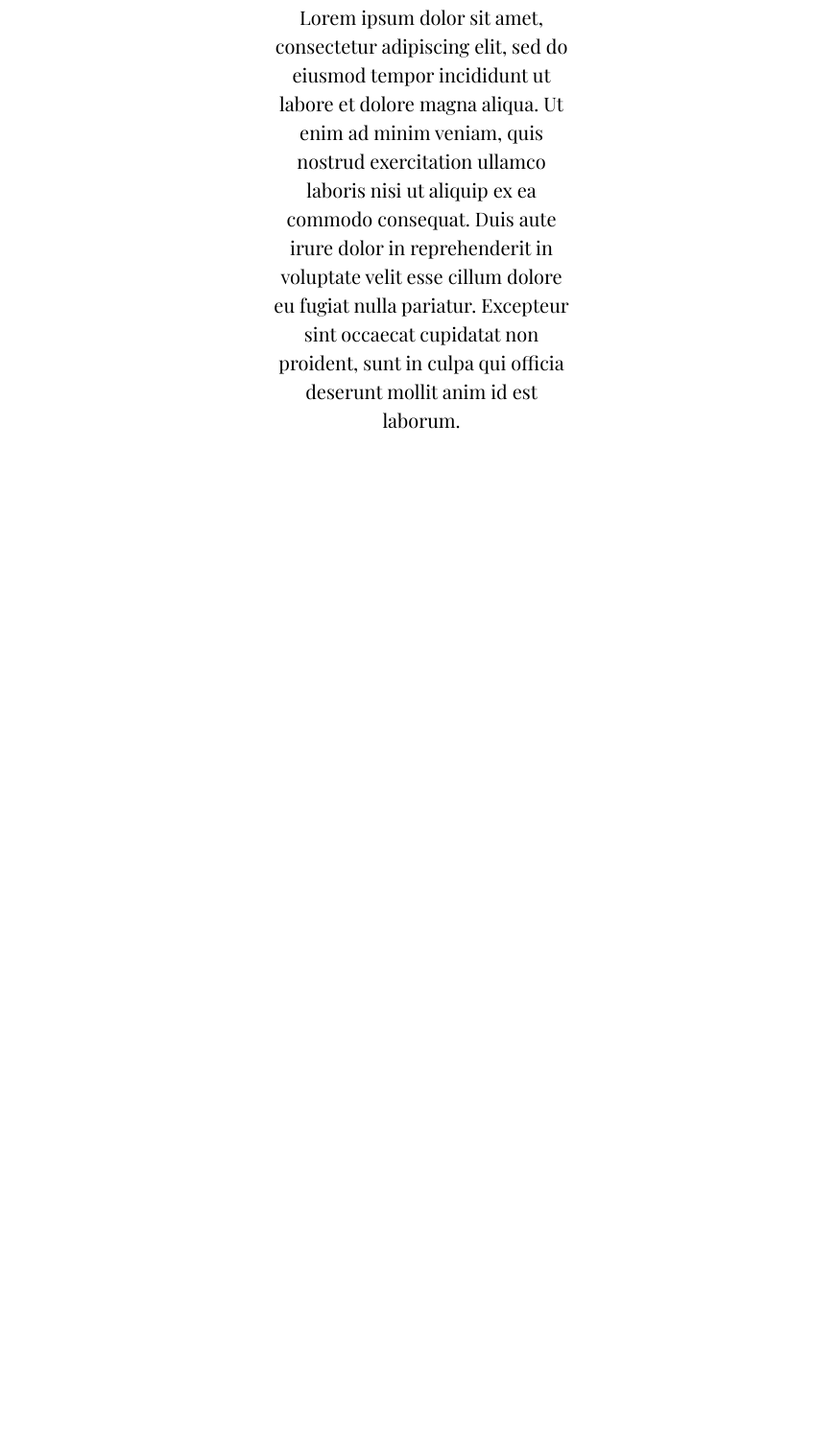
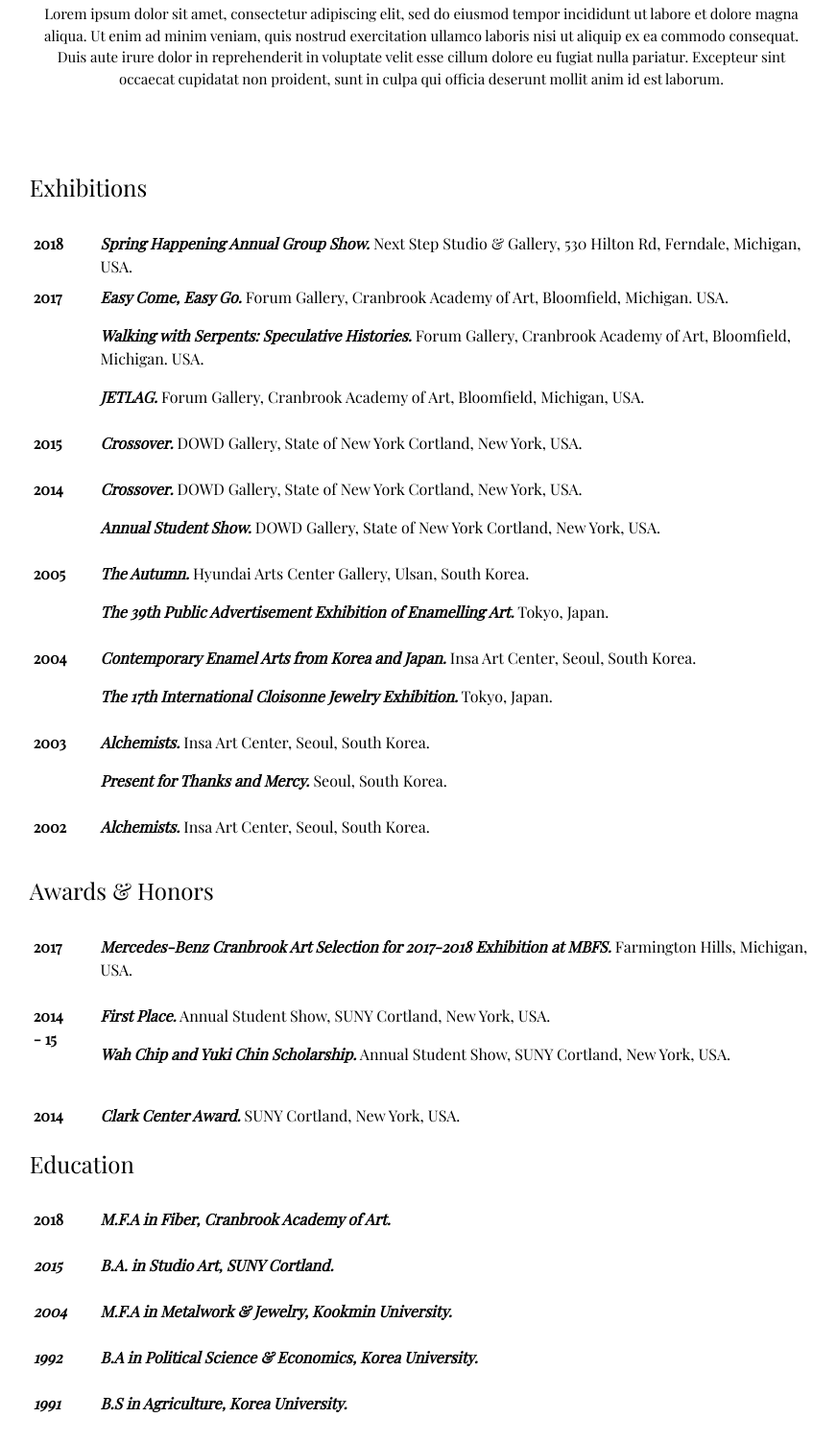
Before and after one commit to kimjisang/kimjisang.github.io, a website: page about.html in a window 1280 px wide. Shown: the part 300-1802 px from the top of the page at 96% size, without its empty margins (201-1073 px from the left). Before the commit the page ends 809 px from the top, so only its background shows below. Drawn offline with nearby package versions, Linux system fonts and the light colour scheme.

Commit message:
updated about page with CV info

```diff
--- a/about.html
+++ b/about.html
@@ -49,15 +49,107 @@
   <!-- Page Content -->
   <div class="container">
     <div class="row">
-      <div class="col-sm text-center"></div>
-      <div class="col-sm text-center">
-        <h3 class="mt-5">About</h1>
+      <div class="col-lg-10 text-center" style="margin-left: auto;margin-right: auto;">
+        <h3 class="mt-5">About</h3>
             <br/><br/><br/>
         <ul class="list-unstyled">
           <li>Lorem ipsum dolor sit amet, consectetur adipiscing elit, sed do eiusmod tempor incididunt ut labore et dolore magna aliqua. Ut enim ad minim veniam, quis nostrud exercitation ullamco laboris nisi ut aliquip ex ea commodo consequat. Duis aute irure dolor in reprehenderit in voluptate velit esse cillum dolore eu fugiat nulla pariatur. Excepteur sint occaecat cupidatat non proident, sunt in culpa qui officia deserunt mollit anim id est laborum.</li>
         </ul>
       </div>
-      <div class="col-sm text-center"></div>
+    </div>
+    <br/><br/><br/>
+    <div class = "row">
+        <div class="col-lg-10"  style="margin-left: auto;margin-right: auto;">
+
+        <h4>Exhibitions</h4>
+        <br/>
+        <dl class="row">
+            <dt class="col-sm-1">2018</dt>
+            <dd class="col-sm-11"><b><i>Spring Happening Annual Group Show.</i></b> Next Step Studio & Gallery, 530 Hilton Rd, Ferndale, Michigan, USA.</dd>
+
+            <dt class="col-sm-1">2017</dt>
+            <dd class="col-sm-11">
+              <p><b><i>Easy Come, Easy Go.</i></b> Forum Gallery, Cranbrook Academy of Art, Bloomfield, Michigan. USA.</p>
+              <p><b><i>Walking with Serpents: Speculative Histories.</i></b> Forum Gallery, Cranbrook Academy of Art, Bloomfield, Michigan. USA.</p>
+              <p><b><i>JETLAG.</i></b> Forum Gallery, Cranbrook Academy of Art, Bloomfield, Michigan, USA.</p>
+            </dd>
+
+            <dt class="col-sm-1">2015</dt>
+            <dd class="col-sm-11">
+              <p><b><i>Crossover.</i></b> DOWD Gallery, State of New York Cortland, New York, USA.</p>
+            </dd>
+
+            <dt class="col-sm-1">2014</dt>
+            <dd class="col-sm-11">
+              <p><b><i>Crossover.</i></b> DOWD Gallery, State of New York Cortland, New York, USA.</p>
+              <p><b><i>Annual Student Show.</i></b> DOWD Gallery, State of New York Cortland, New York, USA.</p>
+            </dd>
+
+            <dt class="col-sm-1">2005</dt>
+            <dd class="col-sm-11">
+              <p><b><i>The Autumn.</i></b> Hyundai Arts Center Gallery, Ulsan, South Korea.</p>
+              <p><b><i>The 39th Public Advertisement Exhibition of Enamelling Art.</i></b> Tokyo, Japan.</p>
+            </dd>
+
+            <dt class="col-sm-1">2004</dt>
+            <dd class="col-sm-11">
+              <p><b><i>Contemporary Enamel Arts from Korea and Japan.</i></b> Insa Art Center, Seoul, South Korea.</p>
+              <p><b><i>The 17th International Cloisonne Jewelry Exhibition.</i></b> Tokyo, Japan.</p>
+            </dd>
+
+            <dt class="col-sm-1">2003</dt>
+            <dd class="col-sm-11">
+              <p><b><i>Alchemists.</i></b> Insa Art Center, Seoul, South Korea.</p>
+              <p><b><i>Present for Thanks and Mercy.</i></b> Seoul, South Korea.</p>
+            </dd>
+
+            <dt class="col-sm-1">2002</dt>
+            <dd class="col-sm-11">
+              <p><b><i>Alchemists.</i></b> Insa Art Center, Seoul, South Korea.</p>
+            </dd>
+          </dl>
+
+          <h4>Awards & Honors</h4>
+          <br/>
+          <dl class="row">
+              <dt class="col-sm-1">2017</dt>
+              <dd class="col-sm-11"><b><i>Mercedes-Benz Cranbrook Art Selection for 2017-2018 Exhibition at MBFS.</i></b> Farmington Hills, Michigan, USA.</dd>
+          </dl>
+          <dl class="row">
+              <dt class="col-sm-1">2014 - 15</dt>
+              <dd class="col-sm-11">
+                  <p><b><i>First Place.</i></b> Annual Student Show, SUNY Cortland, New York, USA.</p>
+                  <p><b><i>Wah Chip and Yuki Chin Scholarship.</i></b> Annual Student Show, SUNY Cortland, New York, USA.</p>
+              </dd>
+          </dl>
+          <dl class="row">
+              <dt class="col-sm-1">2014</dt>
+              <dd class="col-sm-11"><b><i>Clark Center Award.</i></b> SUNY Cortland, New York, USA.</dd>
+          </dl>
+
+          <h4>Education</h4>
+          <br/>
+          <dl class="row">
+              <dt class="col-sm-1">2018</dt>
+              <dd class="col-sm-11"><b><i>M.F.A in Fiber, Cranbrook Academy of Art.</dd>
+          </dl>
+          <dl class="row">
+              <dt class="col-sm-1">2015</dt>
+              <dd class="col-sm-11"><b><i>B.A. in Studio Art, SUNY Cortland.</dd>
+          </dl>
+          <dl class="row">
+              <dt class="col-sm-1">2004</dt>
+              <dd class="col-sm-11"><b><i>M.F.A in Metalwork & Jewelry, Kookmin University.</dd>
+          </dl>
+          <dl class="row">
+              <dt class="col-sm-1">1992</dt>
+              <dd class="col-sm-11"><b><i>B.A in Political Science & Economics, Korea University.</dd>
+          </dl>
+          <dl class="row">
+              <dt class="col-sm-1">1991</dt>
+              <dd class="col-sm-11"><b><i>B.S in Agriculture, Korea University.</dd>
+          </dl>
+        </div>
     </div>
   </div>
 
--- a/css/style.css
+++ b/css/style.css
@@ -19,7 +19,7 @@ body {
 }
 
 .list-unstyled {
-    font-size: 20px;
+    font-size: 15px;
 }
 
 /* Image Grid Layout */
```
Also changed, not shown: ceramics.html (+1 -1 lines), fibers.html (+1 -1 lines), index.html (+3 -5 lines).
